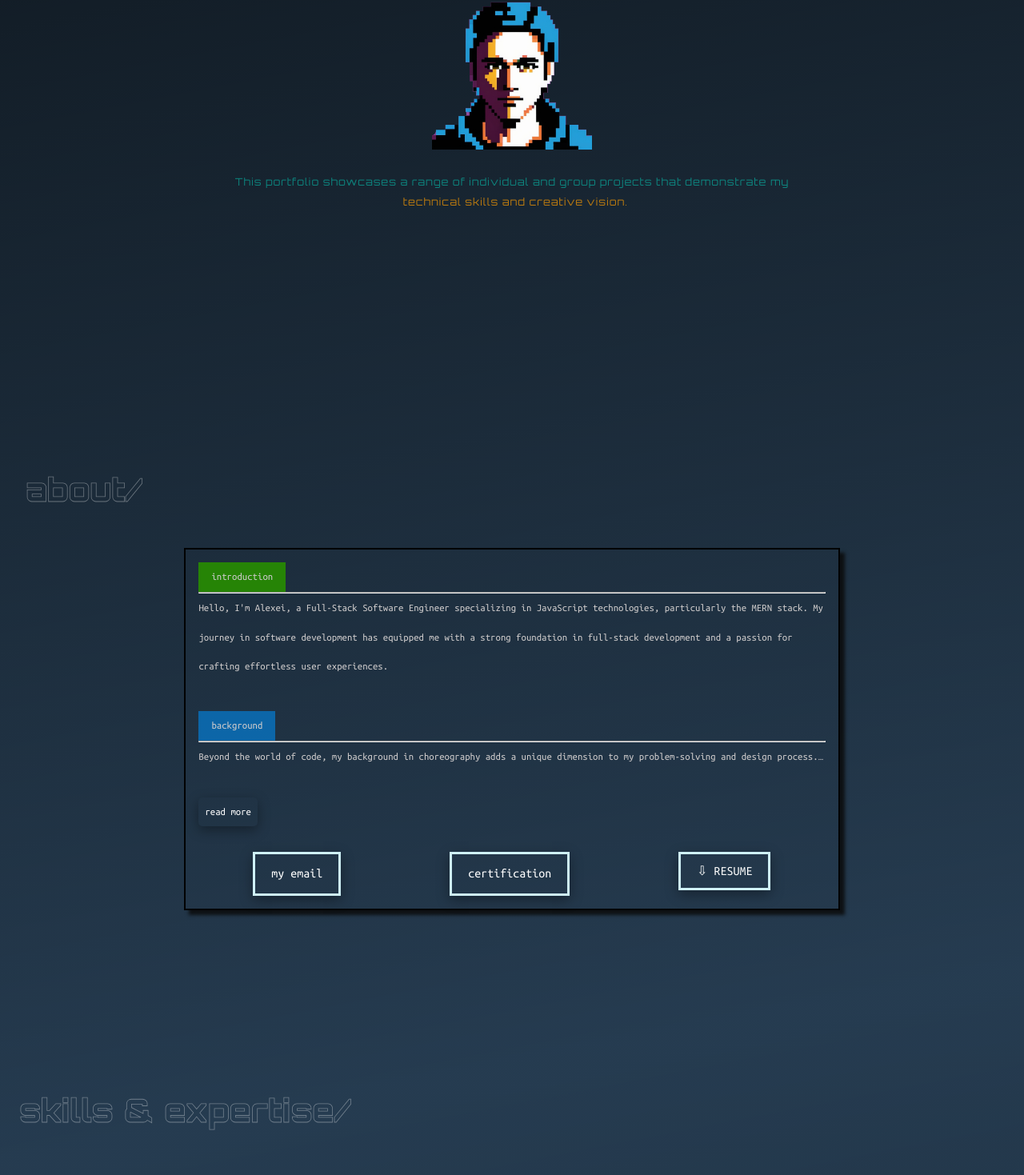
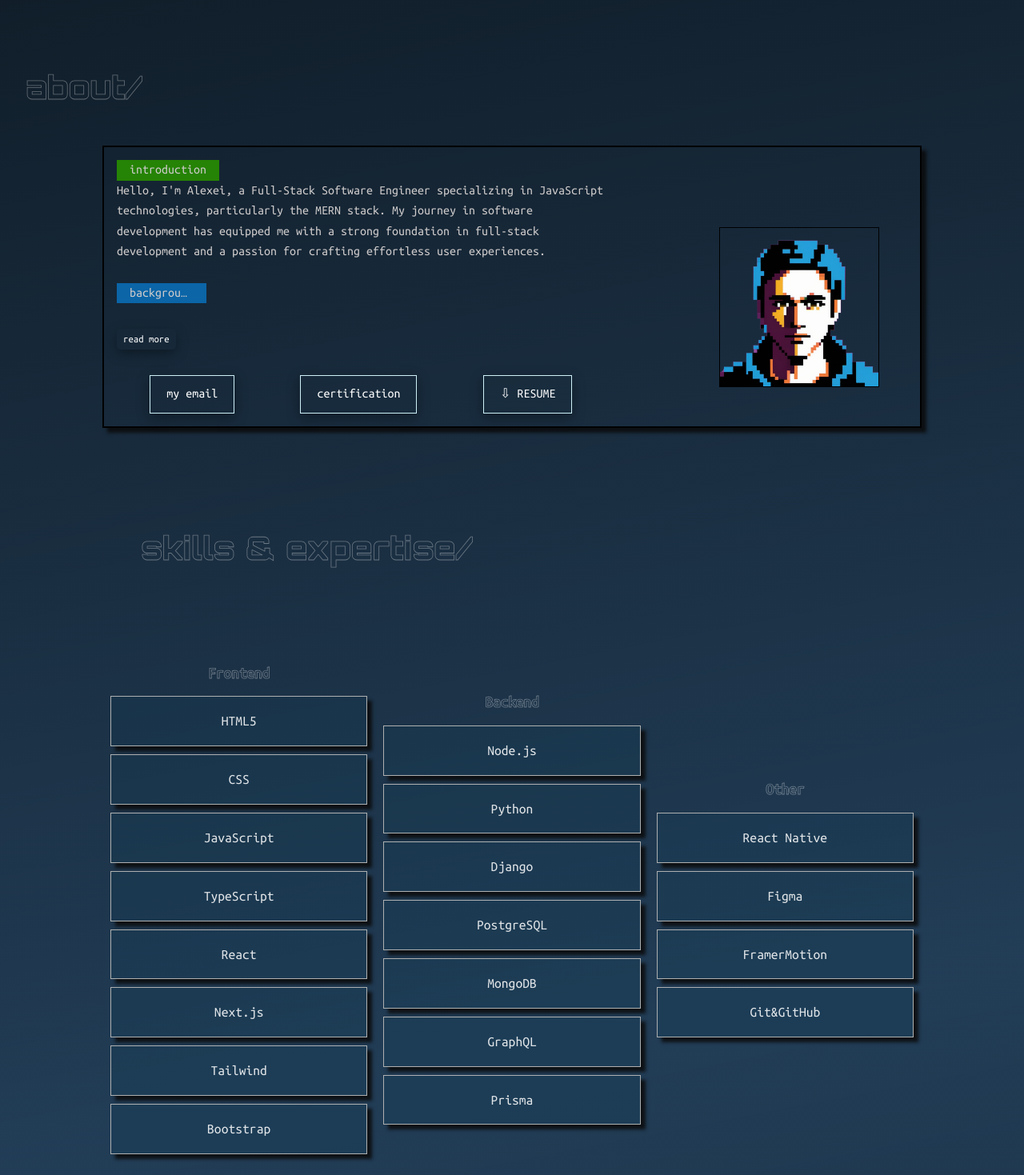
Before and after one commit to Alex-dev7/ar_portfolio, a React (Vite) app: page / in a window 1280 px wide. Shown: the part 1077-2546 px from the top of the page at 80% size. Built offline with nearby package versions, Linux system fonts and the light colour scheme; a web font is replaced by a local one.

Commit message:
projects filter func

```diff
--- a/src/components/Bio/Bio.jsx
+++ b/src/components/Bio/Bio.jsx
@@ -4,8 +4,8 @@ import UFO from '../../assets/UFO.svg'
 import pdf from "../../assets/AlexeiRusu_Resume.pdf"
 import certificate from "../../assets/Certificate-of-Completion.pdf"
 import {DiNodejs, DiJavascript1, DiReact, DiPython, DiPostgresql, DiHtml5, DiGithubBadge, DiDjango} from 'react-icons/di';
-import {SiTypescript, SiMongodb, SiTailwindcss, SiCsswizardry, SiBootstrap, SiPrisma, SiFigma} from 'react-icons/si';
-import {TbBrandNextjs} from 'react-icons/tb';
+import {SiTypescript, SiMongodb, SiTailwindcss, SiCsswizardry, SiBootstrap, SiPrisma, SiFigma, SiGraphql} from 'react-icons/si';
+import {TbBrandNextjs, TbBrandReactNative, TbBrandFramerMotion} from 'react-icons/tb';
 import { useState } from 'react';
 import avatar from '../../assets/av.png'
 import dialog from '../../assets/dialog.png';
@@ -22,7 +22,7 @@ function Bio(props){
     return (
     <>
     <div className='avatar-container'>
-        <img className='avatar'  src={avatar} alt='avatar' width={400}/>
+
          {/* <img className='dialog'  src={dialog} alt='dialog' width={200}/> */}
          <h4 className='showcase'>This portfolio showcases a range of individual and group projects that demonstrate my  <span> technical skills and creative vision.</span> </h4>
     </div>
@@ -36,11 +36,11 @@ function Bio(props){
             <p>about/</p>
         </div>
         <div className="bio-wrapper">
-            <div className="text-wrapper">
-
+            <div className="outter-text-wrapper">
+                <div className='text-wrapper'>
                     <p className={toggle ? "falseStyle" : "trueStyle"}>
                         <p className='introduction'>introduction</p>
-                    <hr/>
+
                         Hello, I'm Alexei, a Full-Stack Software Engineer specializing in JavaScript technologies, particularly the MERN stack. My journey in software development has equipped me with a strong foundation in full-stack development and a passion for crafting effortless user experiences.
 
                         {/* /// old version
@@ -48,12 +48,12 @@ function Bio(props){
                     Through my experience as a software engineer, I have developed a strong foundation in full-stack web development with JavaScript technologies, including the MERN stack. I have also learned how to apply product development fundamentals, object-oriented programming, data modeling, and team collaboration strategies to create complete web applications with API systems.  */}
                     <br/><br/>
                         <p className='background' >background</p>
-                    <hr/>
+                        {/* <hr/> */}
                         Beyond the world of code, my background in choreography adds a unique dimension to my problem-solving and design process. As a professional choreographer and dancer, I've cultivated communication, leadership, and adaptability skills, which are essential for working in dynamic and diverse teams.
                     {/* My background in choreography has given me a unique perspective on problem-solving and design. I have a passion for integrating technical and artistic elements to create intuitive and visually engaging user experiences that inspire and connect with users. As a professional choreographer and dancer, I have also honed my communication, leadership, and adaptability skills, which are essential for working in dynamic and diverse teams. I am always eager to learn and grow in the exciting field of development. */}
                     <br/><br/>
                     <p className='hobbies' >hobbies</p>
-                <hr/><br/>
+                    <br/>
                     <span style={{fontSize: '50px'}}>&#127928;</span><br/>
                     Away from the screen, I am passionate about a varity of hobbies. I have a deep appreciation for music and enjoy spending free time learning to play musical instruments. Additionally, I prioritize my health and wellness by cultivating a healthy diet and maintaining an active lifestyle - a perfect counterbalance to the sedentary nature of software development!
                     <br/><br/>
@@ -70,6 +70,11 @@ function Bio(props){
                         <a className="download-button" href={pdf} download>&#8681; RESUME</a>
 
                     </div>
+                </div>
+
+                <img className='avatar'  src={avatar} alt='avatar' width={300}/>
+
+
 
 
 
@@ -77,30 +82,44 @@ function Bio(props){
 
             </div>
             {/* <Robot/> */}
-
+            <p className='skills-title'>skills & expertise/</p>
             <div className="svg-container">
 
 
 
-                <p>skills & expertise/</p>
+
+                <ul className='skills-list'>
+                    <p>Frontend</p>
+                    <li><span><DiHtml5/></span> HTML5</li>
+                    <li><span><SiCsswizardry/></span> CSS</li>
+                    <li><span><DiJavascript1/> </span>JavaScript</li>
+                     <li><span><SiTypescript/></span> TypeScript</li>
+                    <li><span><DiReact/></span> React</li>
+                    <li><span><TbBrandNextjs/></span> Next.js</li>
+                    <li><span><SiTailwindcss/></span> Tailwind</li>
+                    <li><span><SiBootstrap/></span> Bootstrap</li>
+                </ul>
                 <ul className='skills-list'>
 
+                 <p>Backend</p>
 
-                    <li><span><DiJavascript1/> </span>JavaScript</li>
                  <li><span><DiNodejs/></span> Node.js</li>
                  <li><span><DiPython/></span> Python</li>
-                    <li><span><DiHtml5/></span> HTML5</li>
-                    <li><span><DiReact/></span> React</li>
-                    <li><span><TbBrandNextjs/></span> Next.js</li>
+
+
                  <li><span><DiDjango/></span> Django</li>
                  <li><span><DiPostgresql/></span> PostgreSQL</li>
                  <li><span><SiMongodb/></span> MongoDB</li>
-                    <li><span><SiTypescript/></span> TypeScript</li>
+                 <li><span><SiGraphql /></span>GraphQL</li>
                  <li><span><SiPrisma/></span> Prisma</li>
-                    <li><span><SiCsswizardry/></span> CSS</li>
-                    <li><span><SiTailwindcss/></span> Tailwind</li>
-                    <li><span><SiBootstrap/></span> Bootstrap</li>
+
+             </ul>
+             <ul className='skills-list'>
+
+                <p>Other</p>
+                <li><span><TbBrandReactNative/></span> React Native</li>
                  <li><span><SiFigma/></span> Figma</li>
+                 <li><span><TbBrandFramerMotion/></span>FramerMotion</li>
                  <li><span><DiGithubBadge/></span> Git&GitHub</li>
 
              </ul>
--- a/src/components/Bio/bio.scss
+++ b/src/components/Bio/bio.scss
@@ -16,19 +16,16 @@
  }
 
     .avatar-container {
-        height: 100vh;
+        // height: 100vh;
         display: flex;
         // flex-direction: column;
         justify-content: center;
         align-items: center ;
         gap: 2rem;
         width: fit-content;
-        margin: 0 auto;
+        margin: 10% auto;
         position: relative;
-       img {
-        margin: 0 auto;
-        width: 300px;
-       }
+
        .dialog{
         position: absolute;
         top: 30%;
@@ -99,15 +96,31 @@
         display: flex;
         // grid-template-columns: 1.5fr 1fr;
         flex-direction: column;
-        gap: 200px;
-        height: 100%;
+        gap: 100px;
+        // height: 100%;
         margin: 0 auto;
         text-align: center;
         position: relative;
 
-        .text-wrapper {
+        .outter-text-wrapper {
+            border: 2px solid rgb(0, 0, 0);
+            box-shadow: 6px 6px 4px #0b0b0bd8;
             width: 80%;
             margin: 0 auto;
+            display: grid;
+            grid-template-columns: 1.7fr 1fr;
+            position: relative;
+            img {
+                position: absolute;
+                right: 5%;
+                margin-top: 100px;
+            //    justify-self: center;
+            //    align-self: center;
+                width: 300px;
+                border: 1px solid black;
+               }
+
+            .text-wrapper {
             display: flex;
             flex-direction: column;
             text-align: start;
@@ -117,8 +130,7 @@
             font-size: 1.2rem;
             font-family: 'Orbitron', sans-serif;
             font-family: 'Ubuntu Mono', monospace;
-            border: 2px solid rgb(0, 0, 0);
-            box-shadow: 6px 6px 4px #0b0b0bd8;
+
             .introduction {
                 background-color: #278b03ee;
                 width: fit-content;
@@ -157,7 +169,7 @@
                 margin: auto 0;
                 a {
                     font-size: 1rem;
-                    border: 3px solid rgba(206, 240, 246, 0.999);
+                    border: 1px solid rgba(206, 240, 246, 0.999);
                     padding: 6px 20px;
                     box-shadow: rgba(0, 0, 0, 0.35) 0px 5px 15px;
                     transition: all .1s linear;
@@ -205,17 +217,15 @@
                 }
             }
         }
-        .svg-container{
-            display: flex;
-            flex-direction: column;
-            align-items: center;
-            justify-content: center;
+    }
 
-            p {
+
+
+        .skills-title {
             width: 100vw;
             text-align: left;
             margin-left:3rem ;
-                margin-bottom: 3rem;
+            margin-top: 5%;
             -webkit-text-stroke: .8px #ffffff5b;
             letter-spacing: 0rem;
             font-size: 5rem;
@@ -224,31 +234,47 @@
 
 
         }
+
+        .svg-container{
+            display: flex;
+            align-items: center;
+            justify-content: center;
+            padding-bottom: 5%;
+
             .skills-list {
                 font-family: 'Ubuntu Mono', monospace;
                 margin: auto 3rem;
                 color: rgba(255, 255, 255, 0.867);
                 list-style: none;
-                display: grid;
-                grid-template-columns: 50% 50%;
-                grid-template: repeat(4, 1fr)/ repeat(4, 1fr);
-                grid-template-rows: auto;
-                width: 90%;
+                width: 350px;
+                max-width: 450px;
                 margin-top: 1rem;
                 gap: 5px;
+
+                p {
+                    font-size: 1.2rem;
+                    padding: 10px;
+                    -webkit-text-stroke: .8px #ffffff5b;
+                    letter-spacing: 0rem;
+                    font-weight: 900;
+                    color: #ffffff00;
+
+                }
+
                 li {
 
                     width: 100%;
                     height: fit-content;
                     padding: 12px 0;
+                    margin-bottom: 10px;
                     background-color: #0c425831;
                     display: flex;
                     align-items: center;
                     justify-content: center;
                     gap: .5rem;
-                    font-size: 0.9rem;
+                    // font-size: 0.9rem;
                     border: 1px solid rgba(175, 177, 177, 0.996);
-                    // border: 2px solid rgb(0, 0, 0);
+
                     box-shadow: 6px 6px 4px #0b0b0bd8;
                     z-index: 111;
                     position: relative;
@@ -293,17 +319,16 @@
 
     }
     .about-container {
-        .title-wrapper {
-            p {
-                // font-size: 4rem;
-            }
-        }
+
         .bio-wrapper {
             font-size: 1.5rem;
             line-height: 2.3rem;
+            .outter-text-wrapper {
                 .text-wrapper {
                 padding:  2rem;
             }
+            }
+
             .svg-container {
                 img {
                     width: 500px;
@@ -317,9 +342,7 @@
 @media (max-width: 1300px) {
     .avatar-container {
           flex-direction: column;
-        img {
-            width: 200px;
-        }
+
         .showcase{
             font-size: 0.8rem;
             text-align: center;
@@ -328,27 +351,49 @@
 
     .about-container {
 
+
         .title-wrapper {
             p {
                 font-size: 2.5rem;
 
             }
         }
+
+
         .bio-wrapper {
             display: flex;
             flex-direction: column;
             max-width: 80vw;
             font-size: 1.4rem;
 
+            .outter-text-wrapper {
+                width: 80vw;
+                img{
+                    width: 200px;
+                }
             .text-wrapper {
                 padding: 1rem;
-                font-size: 0.8rem;
+                font-size: 1rem;
+                line-height: 1.6rem;
             }
-            .svg-container {
-                p{
+            }
+
+
+            .skills-title{
                 margin-top: 2rem;
                 font-size: 2.5rem;
             }
+            .svg-container {
+                // gap: 0;
+                .skills-list{
+                     min-width: 200px;
+                     justify-content: center;
+                     margin: 10px;
+                    li {
+
+                    }
+                }
+
                 img {
                     left: 0%;
                     top: 30%;
@@ -360,6 +405,44 @@
     }
 }
 
+@media (max-width: 1000px) {
+
+
+
+    .about-container {
+
+
+
+
+        .bio-wrapper {
+            // margin-top: 100px;
+            width: 90wv;
+            .outter-text-wrapper {
+                display: flex;
+                flex-direction: column;
+                justify-self: center;
+                justify-content: center;
+                // align-items: center;
+
+                img{
+                    position: static;
+                    margin: 1rem auto;
+
+                    width: 100px;
+                    padding: 0;
+                }
+            .text-wrapper {
+                padding: 1rem;
+                font-size: 1rem;
+                line-height: 1.6rem;
+            }
+        }
+
+    }
+    }
+
+}
+
 @media (max-width: 650px) {
 
     .about-container {
@@ -367,6 +450,8 @@
             font-size: 0.9rem;
             line-height: 1.7rem;
             max-width: 100vw;
+            .outter-text-wrapper {
+                width: 90vw;
             .text-wrapper {
             text-align: start;
             font-size: 0.7rem;
@@ -385,27 +470,32 @@
             }
 
            }
+            }
+
             div {
                 flex-direction: column;
                 gap: 2rem;
             }
-            .svg-container {
-                p {
+            .skills-title {
                 font-size: 1.8rem;
             }
+            .svg-container {
+
                 .skills-list {
-                    grid-template-columns: 50% 50%;
-                    grid-template-rows: auto;
-                    width: 90%;
-                    margin-top: 1rem;
+                    width: 100vw;
+                    margin: 1rem 0;
+
                      li {
-                        width: 100%;
+                        width: 70%;
                         height: fit-content;
-                        padding: 3px 0;
-                        background-color: #6363634f;
+                        padding: 5px 0;
+                        background-color: #0c425831;
                         border: none;
                         font-size: .9rem;
                         border-radius: 4px;
+                        border: 1px solid rgba(175, 177, 177, 0.996);
+                        box-shadow: 6px 6px 4px #0b0b0bd8;
+                        margin: 10px auto;
                      }
                 }
             }
--- a/src/components/Footer/Footer.jsx
+++ b/src/components/Footer/Footer.jsx
@@ -13,7 +13,7 @@ function Footer(props){
         <footer id="footer">
             <div
             className="p-container">
-                <p>Minding a project?</p>
+                <p>Developing a project?</p>
                 <p id="underline">
                     <a href="#contact" id="contact-link" onClick={() => setToggle(!toggle)}>Let's connect.</a>
                 </p>
--- a/src/components/Footer/footer.scss
+++ b/src/components/Footer/footer.scss
@@ -16,7 +16,7 @@ footer {
             width: fit-content;
             color: transparent;
             line-height: 10rem;
-            font-size: 10rem;
+            font-size: 7rem;
            font-weight: 500;
            text-transform: uppercase;
            letter-spacing: 5px;
--- a/src/components/Header/header.scss
+++ b/src/components/Header/header.scss
@@ -16,7 +16,7 @@
         left:  50%;
         transform: translateX(-50%);
         bottom: 2%;
-        opacity: 0.4;
+        opacity: 0.2;
     }
 
     .hello {
--- a/src/components/Projects/Projects.jsx
+++ b/src/components/Projects/Projects.jsx
@@ -1,4 +1,4 @@
-import { useRef } from "react"
+import { useRef, useState, useEffect } from "react"
 import projects from "../../json/projects.json"
 import './projects.scss'
 import { motion as m} from "framer-motion"
@@ -16,8 +16,11 @@ import { wrap } from "framer-motion"
 import { Link } from "react-router-dom"
 
 
+
+
 //----------------------------------------------------------------
 function ParallaxText({ children, baseVelocity = 100 }) {
+
   const baseX = useMotionValue(0);
   const { scrollY } = useScroll();
   const scrollVelocity = useVelocity(scrollY);
@@ -68,18 +71,43 @@ function ParallaxText({ children, baseVelocity = 100 }) {
     </div>
   );
 }
+
+
+const filterLinks = ["All", "Full Stack", "Frontend", "Mobile App", "CMS"]
+
+
 //----------------------------------------------------------------
 function Projects(props) {
+  const [filteredData, setFilteredData] = useState([])
+  const [searchWord, setSearchWord] = useState('All')
+
+  function handleClick(e) {
+    console.log(e.target.innerText)
+    console.log(projects)
+    setSearchWord(() => e.target.innerText)
+  }
+
+  useEffect(() => {
+    const data = projects.filter( x => searchWord === 'All' ? projects : x.categorie.includes(searchWord))
+    setFilteredData(data)
 
 
+  }, [searchWord])
 
     return <section className="projects-container" id="work">
         <section className="parallax-container">
             <ParallaxText baseVelocity={3} >my_work</ParallaxText>
         </section>
 
+        <ul className="categories-container">
+          { filterLinks.map((link) => (
+            <li onClick={handleClick}>{link}</li>
+          ))}
+        </ul>
+
         {
-        projects.map((project) =>
+        filteredData.length !== 0 ?
+        filteredData?.map((project) =>
         (
             <m.div
             key={project.id}
@@ -115,7 +143,9 @@ function Projects(props) {
                 </div>
             </m.div>
            )
-          )
+          )  : (<p style={{width: "100vw",textAlign: "center", color: "darkcyan", fontSize: "2rem"}}>In development...</p>)
+
+
         }
 
     </section>
--- a/src/index.scss
+++ b/src/index.scss
@@ -27,7 +27,7 @@
 }
 
 html {
-  background-image: linear-gradient(to top, #0b2951 0%, #537895 100%);
+  background-image: linear-gradient(to top, #093369 0%, #4b7697 100%);
   background-size: 1000% 1000%;
   -webkit-animation: Coolgradient 41s linear infinite;
   -moz-animation: Coolgradient 41s linear infinite;
--- a/src/json/projects.json
+++ b/src/json/projects.json
@@ -1,6 +1,7 @@
 [
     {
         "id" : 1,
+        "categorie": "Frontend CMS",
         "desktopImage" : "https://imgur.com/upuh6Td.png",
         "mobileImage": "https://imgur.com/OOnBOgM.png",
         "title": "Lake House Bistro",
@@ -12,6 +13,7 @@
     },
     {
         "id" : 2,
+        "categorie": "Full Stack",
         "desktopImage" : "https://imgur.com/Oq5RKex.png",
         "mobileImage": "https://i.imgur.com/tRLcI1O.png",
         "title": "SyntaxSoup",
@@ -23,6 +25,7 @@
     },
     {
         "id" : 3,
+        "categorie": "Full Stack",
         "desktopImage" : "https://i.imgur.com/6aGXhWO.png",
         "mobileImage": "https://imgur.com/VJQ8JvS.png",
         "title": "SupplySmart",
@@ -34,6 +37,7 @@
     },
     {
         "id" : 4,
+        "categorie": "Full Stack",
         "desktopImage" : "https://i.imgur.com/MmBBmOu.png",
         "mobileImage": "https://imgur.com/ANRDv7t.png",
         "title": "MyEvents",
@@ -46,6 +50,7 @@
     },
     {
         "id" : 5,
+        "categorie": "Full Stack",
         "desktopImage" : "https://i.imgur.com/UWxjF08.png",
         "mobileImage": "https://imgur.com/sygPqBE.png",
         "title": "Missing Pets",
@@ -57,6 +62,7 @@
     },
     {
         "id" : 6,
+        "categorie": "Frontend",
         "desktopImage" : "https://i.imgur.com/FHqD6ET.png",
         "mobileImage": "https://imgur.com/51JGqvY.png",
         "title": "Pocket Sommelier",
```
Also changed, not shown: src/components/Projects/projects.scss (+38 -10 lines). Lines whose indentation alone changed are shown as unchanged.
